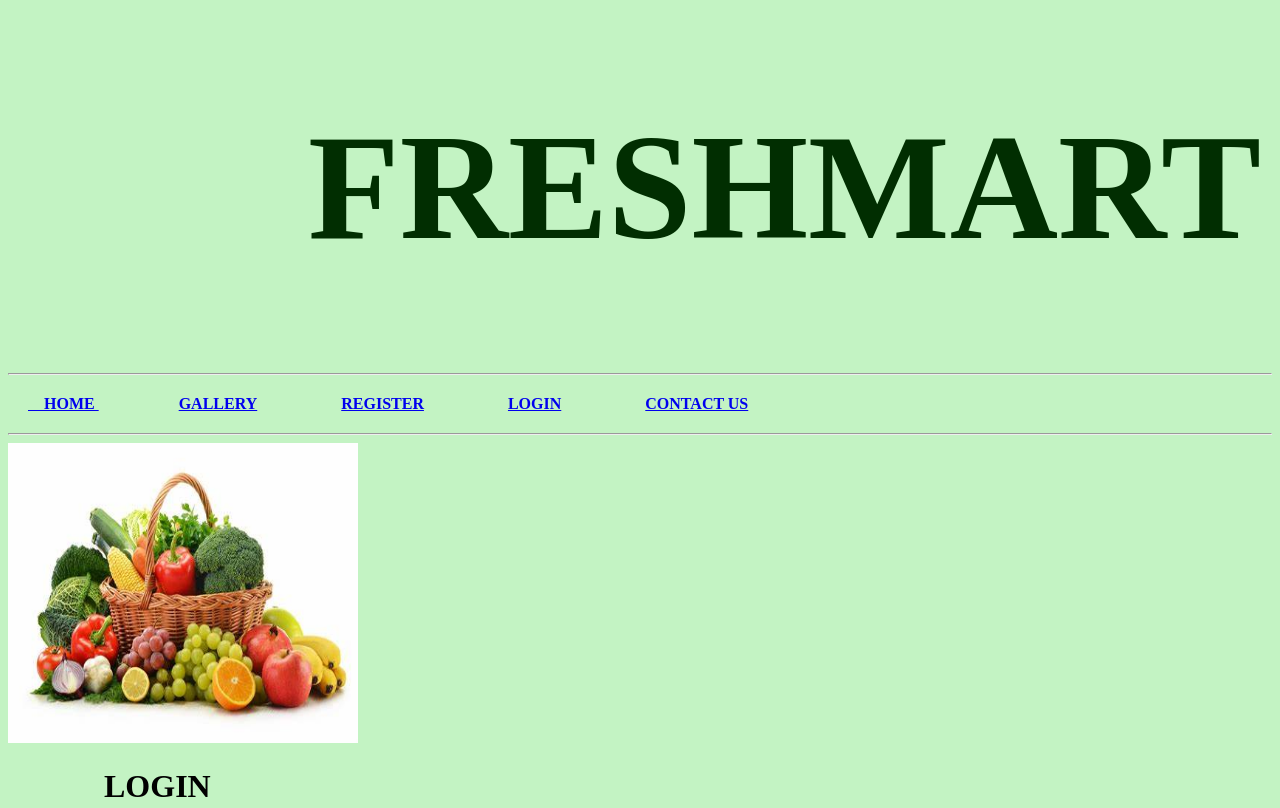
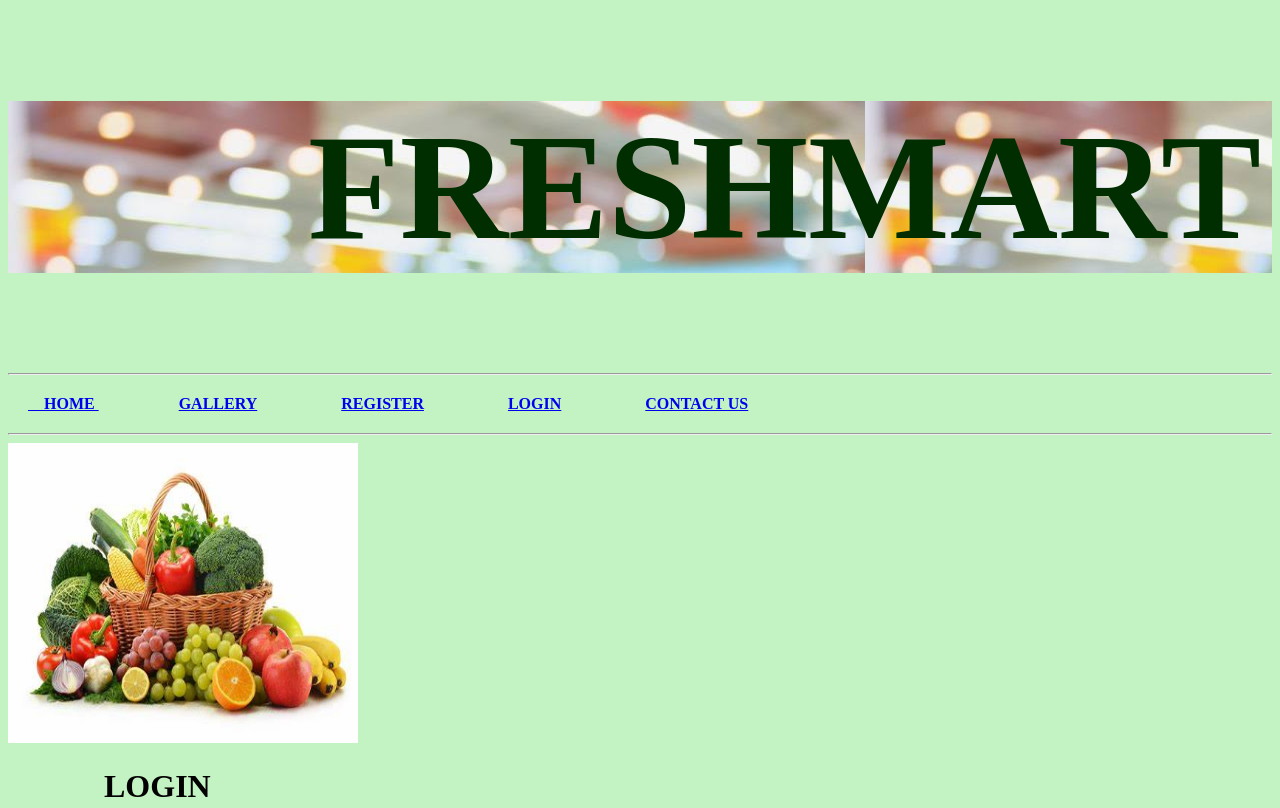
Before and after one commit to apayal77/freeshmart, a plain HTML site: page loginform.html in a window 1280 px wide. Shown: the top 808 px of the page. Drawn offline with Linux system fonts and the light colour scheme.

Commit message:
Update loginform.html

```diff
--- a/loginform.html
+++ b/loginform.html
@@ -36,7 +36,7 @@
 
 </head>
 <body  style="background-color:rgb(195, 243, 195)">
-    <h1 style="font-size:150px;  color: rgb(1, 46, 1);  background-image: url(images/10.jpg) ;"> &nbsp&nbsp&nbsp &nbsp&nbsp&nbsp   FRESHMART</h1>
+    <h1 style="font-size:150px;  color: rgb(1, 46, 1);  background-image: url(10.jpg) ;"> &nbsp&nbsp&nbsp &nbsp&nbsp&nbsp   FRESHMART</h1>
 
     <hr>
 
```
